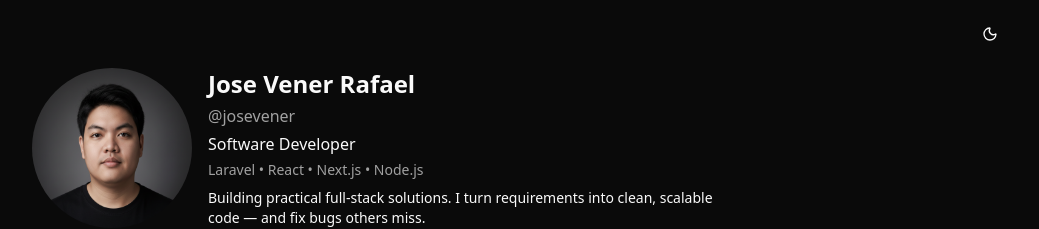
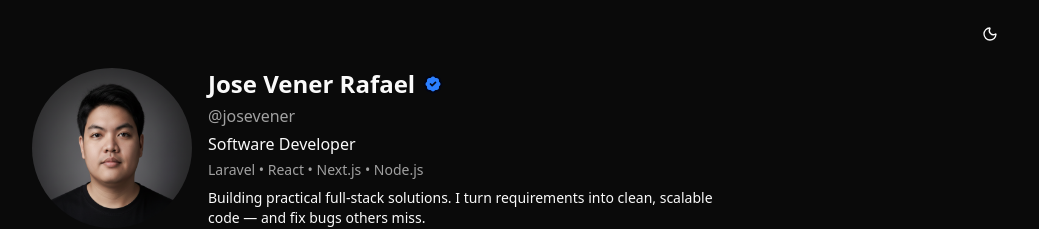
Before and after one commit to josevener/social_portfolio, a Next.js app: page / in a window 1280 px wide. Shown: the top 229 px of the page, without its empty margins (120-1159 px from the left). Built offline with nearby package versions, Linux system fonts and the light colour scheme.

Commit message:
Added Verified badge

```diff
--- a/components/profile/ProfileHeader.tsx
+++ b/components/profile/ProfileHeader.tsx
@@ -1,5 +1,6 @@
 import { profile } from "@/data/profile";
 import { Avatar, AvatarFallback, AvatarImage } from "../ui/avatar";
+import { BadgeCheck } from "lucide-react";
 
 export default function ProfileHeader() {
   return (
@@ -10,9 +11,14 @@ export default function ProfileHeader() {
       </Avatar>
 
       <div className="space-y-1">
-        <h1 className="text-xl sm:text-2xl font-bold">
-          {profile.name}
-        </h1>
+        <div className="flex items-center justify-center gap-2 sm:justify-start">
+          <h1 className="text-xl sm:text-2xl font-bold">
+            {profile.name}
+          </h1>
+          {profile.isVerified && (
+            <BadgeCheck className="h-5 w-5 fill-blue-500 text-white dark:text-slate-950" />
+          )}
+        </div>
         <p className="text-muted-foreground">{profile.handle}</p>
 
         <p className="font-medium">{profile.headline}</p>
--- a/data/profile.ts
+++ b/data/profile.ts
@@ -6,4 +6,5 @@ export const profile = {
   bio: "Building practical full-stack solutions. I turn requirements into clean, scalable code — and fix bugs others miss.",
   location: "Quezon City, Philippines",
   avatar: "/profile_pic.png",
+  isVerified: true,
 };
```
